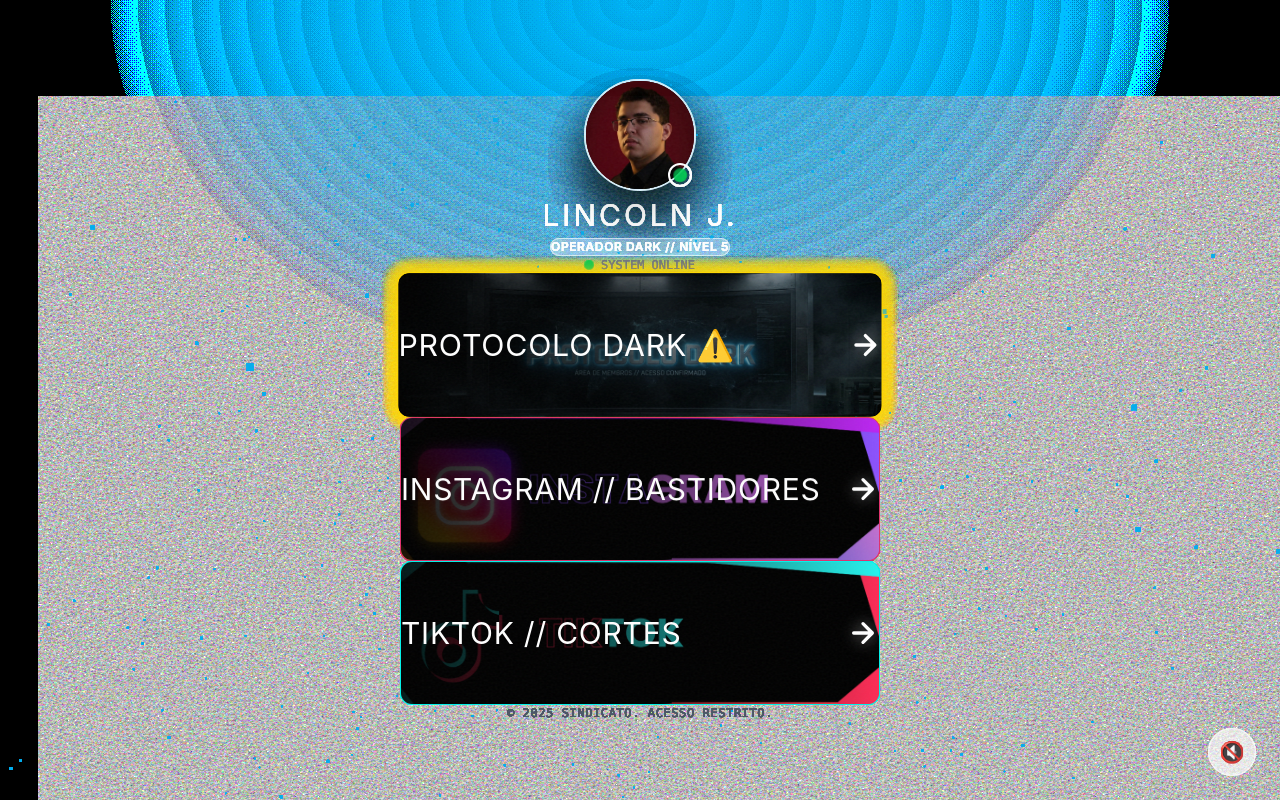
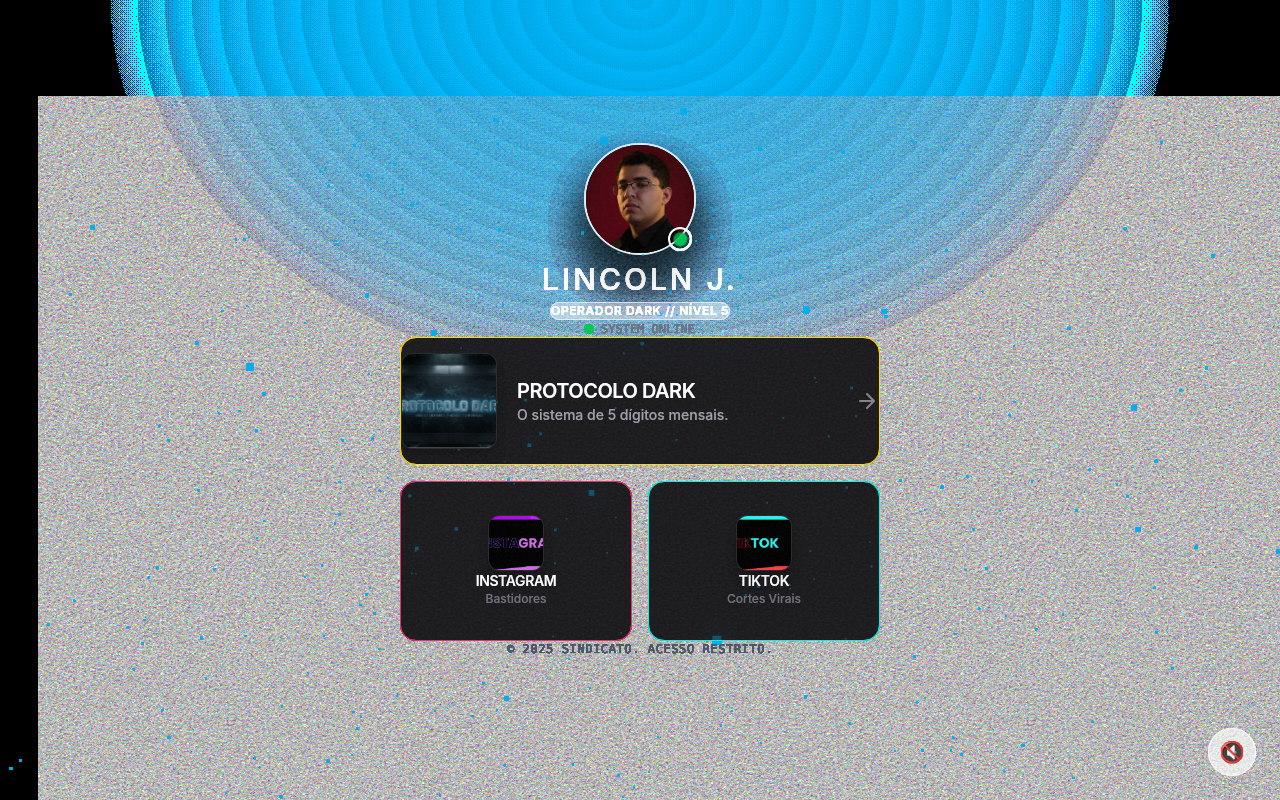
Before and after one commit to LincolnGameplays/linkbio, a React (Vite) app: page / in a window 1280 px wide. Built offline with nearby package versions, Linux system fonts and the light colour scheme.

Commit message:
Descrição das mudanças

```diff
--- a/index.html
+++ b/index.html
@@ -5,7 +5,7 @@
     <meta name="viewport" content="width=device-width, initial-scale=1.0" />
 
     <!-- SEO Meta Tags -->
-    <title>LINCOLN J. // PROTOCOLO DARK</title>
+    <title>PROTOCOLO DARK</title>
     <meta name="description" content="Central de Comando Operacional - Acesso aos sistemas e canais de Lincoln Joffre. Protocolo Dark: O sistema de 5 dígitos mensais." />
     <meta name="keywords" content="protocolo dark, lincoln joffre, operador dark, sistema, mentoria" />
     <meta name="author" content="Lincoln Joffre" />
--- a/src/App.tsx
+++ b/src/App.tsx
@@ -106,30 +106,39 @@
             </motion.div>
           </motion.div>
 
-          {/* Link Cards */}
-          <div className="space-y-4">
+          {/* Link Cards - Bento Grid */}
+          <div className="grid grid-cols-2 gap-4 w-full">
+            {/* Hero Card (Full Width) */}
+            <div className="col-span-2">
               <LinkCard
-              title="PROTOCOLO DARK ⚠️"
+                title="PROTOCOLO DARK"
+                subtitle="O sistema de 5 dígitos mensais."
                 url="https://protocolodark.vercel.app/"
                 image={protocoloImage}
                 borderColor="#FFD700"
-              isPriority={true}
+                variant="hero"
                 delay={0.9}
               />
+            </div>
 
+            {/* Social Cards (2 Columns) */}
             <LinkCard
-              title="INSTAGRAM // BASTIDORES"
+              title="INSTAGRAM"
+              subtitle="Bastidores"
               url="https://www.instagram.com/lincojoffre/"
               image={instagramImage}
               borderColor="#E1306C"
+              variant="grid"
               delay={1.1}
             />
 
             <LinkCard
-              title="TIKTOK // CORTES"
+              title="TIKTOK"
+              subtitle="Cortes Virais"
               url="https://www.tiktok.com/@.omeentor"
               image={tiktokImage}
               borderColor="#00F2EA"
+              variant="grid"
               delay={1.3}
             />
           </div>
--- a/src/components/LinkCard.tsx
+++ b/src/components/LinkCard.tsx
@@ -4,19 +4,21 @@
 
 interface LinkCardProps {
     title: string;
+    subtitle?: string;
     url: string;
     image: string;
     borderColor?: string;
-    isPriority?: boolean;
+    variant?: 'hero' | 'grid';
     delay?: number;
 }
 
 const LinkCard: React.FC<LinkCardProps> = ({
     title,
+    subtitle,
     url,
     image,
     borderColor = '#333',
-    isPriority = false,
+    variant = 'grid',
     delay = 0,
 }) => {
     const cardRef = useRef<HTMLAnchorElement>(null);
@@ -30,13 +32,12 @@
     useEffect(() => {
         if (!cardRef.current) return;
 
-        // Initialize Vanilla Tilt
         VanillaTilt.init(cardRef.current, {
-            max: 3, // Reduced tilt for banners
+            max: 2,
             speed: 400,
             glare: true,
-            'max-glare': 0.1,
-            scale: 1.02,
+            'max-glare': 0.05,
+            scale: 1.01,
         });
 
         return () => {
@@ -49,22 +50,19 @@
 
     const handleMouseMove = (e: React.MouseEvent<HTMLAnchorElement>) => {
         if (!cardRef.current) return;
-
         const rect = cardRef.current.getBoundingClientRect();
         const centerX = rect.left + rect.width / 2;
         const centerY = rect.top + rect.height / 2;
-
         const distanceX = e.clientX - centerX;
         const distanceY = e.clientY - centerY;
 
-        // Magnetic effect
         const maxDistance = 150;
         const distance = Math.sqrt(distanceX ** 2 + distanceY ** 2);
 
         if (distance < maxDistance) {
             const strength = (maxDistance - distance) / maxDistance;
-            mouseX.set(distanceX * strength * 0.15);
-            mouseY.set(distanceY * strength * 0.15);
+            mouseX.set(distanceX * strength * 0.1);
+            mouseY.set(distanceY * strength * 0.1);
         } else {
             mouseX.set(0);
             mouseY.set(0);
@@ -83,65 +81,81 @@
             target="_blank"
             rel="noopener noreferrer"
             className={`
-        relative block w-full h-32 md:h-36 overflow-hidden rounded-xl
-        border transition-all duration-300 group
-        ${isPriority ? 'heartbeat shadow-[0_0_20px_rgba(255,215,0,0.15)]' : ''}
-        active:scale-95
+                relative block overflow-hidden rounded-2xl
+                bg-zinc-900/50 backdrop-blur-md border border-white/10
+                transition-all duration-300 group
+                hover:shadow-[inset_0_0_20px_rgba(255,255,255,0.05)]
+                ${variant === 'hero' ? 'h-32' : 'h-40 flex flex-col items-center justify-center text-center p-4'}
             `}
             style={{
                 borderColor: borderColor,
-                borderWidth: '1px',
                 x,
                 y,
             }}
-            initial={{ opacity: 0, y: 50 }}
+            initial={{ opacity: 0, y: 20 }}
             animate={{ opacity: 1, y: 0 }}
             transition={{
-                duration: 0.8,
+                duration: 0.6,
                 delay: delay,
                 ease: [0.25, 0.46, 0.45, 0.94],
             }}
             whileHover={{
-                borderColor: isPriority ? '#FFD700' : borderColor === '#333' ? '#ffffff' : borderColor,
-                boxShadow: isPriority
-                    ? '0 0 30px rgba(255, 215, 0, 0.3)'
-                    : `0 0 30px ${borderColor}40`,
+                borderColor: borderColor === '#333' ? '#ffffff' : borderColor,
+                boxShadow: `0 0 20px ${borderColor}20`,
             }}
             onMouseMove={handleMouseMove}
             onMouseLeave={handleMouseLeave}
         >
-            {/* Background Image */}
-            <div
-                className="absolute inset-0 w-full h-full bg-cover bg-center transition-transform duration-700 group-hover:scale-110"
-                style={{ backgroundImage: `url(${image})` }}
+            {variant === 'hero' ? (
+                // Hero Variant (Horizontal)
+                <div className="flex items-center h-full p-4 gap-5">
+                    <div className="relative flex-shrink-0 w-24 h-24 rounded-xl overflow-hidden bg-black/50 border border-white/10 shadow-lg group-hover:scale-105 transition-transform duration-500">
+                        <img
+                            src={image}
+                            alt={title}
+                            className="w-full h-full object-cover"
                         />
+                        <div className="absolute inset-0 bg-gradient-to-t from-black/50 to-transparent" />
+                    </div>
 
-            {/* Gradient Overlay */}
-            <div className="absolute inset-0 bg-gradient-to-r from-black/90 via-black/60 to-transparent transition-opacity duration-300 group-hover:from-black/80" />
-
-            {/* Content Container */}
-            <div className="relative h-full flex items-center justify-between px-6 z-10">
-                {/* Title */}
-                <h3 className={`text-2xl md:text-3xl font-impact tracking-wide text-white ${isPriority ? 'glitch' : ''}`}>
+                    <div className="flex-1 min-w-0 flex flex-col justify-center">
+                        <h3 className="text-xl font-semibold text-white tracking-tight group-hover:text-white/90 transition-colors">
                             {title}
                         </h3>
+                        {subtitle && (
+                            <p className="text-sm text-zinc-400 mt-1 font-medium">
+                                {subtitle}
+                            </p>
+                        )}
+                    </div>
 
-                {/* Arrow Icon */}
-                <div className="flex-shrink-0 text-white drop-shadow-[0_0_8px_rgba(255,255,255,0.5)] group-hover:translate-x-2 transition-transform duration-300">
-                    <svg
-                        width="32"
-                        height="32"
-                        viewBox="0 0 24 24"
-                        fill="none"
-                        stroke="currentColor"
-                        strokeWidth="2.5"
-                        strokeLinecap="round"
-                        strokeLinejoin="round"
-                    >
+                    <div className="flex-shrink-0 text-white/30 group-hover:text-white group-hover:translate-x-1 transition-all duration-300">
+                        <svg width="24" height="24" viewBox="0 0 24 24" fill="none" stroke="currentColor" strokeWidth="2" strokeLinecap="round" strokeLinejoin="round">
                             <path d="M5 12h14M12 5l7 7-7 7" />
                         </svg>
                     </div>
                 </div>
+            ) : (
+                // Grid Variant (Vertical)
+                <>
+                    <div className="relative w-14 h-14 mb-3 rounded-xl overflow-hidden bg-black/50 border border-white/10 shadow-lg group-hover:scale-110 transition-transform duration-500">
+                        <img
+                            src={image}
+                            alt={title}
+                            className="w-full h-full object-cover"
+                        />
+                    </div>
+
+                    <h3 className="text-sm font-semibold text-white tracking-tight">
+                        {title}
+                    </h3>
+                    {subtitle && (
+                        <p className="text-xs text-zinc-500 mt-1">
+                            {subtitle}
+                        </p>
+                    )}
+                </>
+            )}
         </motion.a>
     );
 };
--- a/src/index.css
+++ b/src/index.css
@@ -16,6 +16,7 @@
   overflow-x: hidden;
   -webkit-font-smoothing: antialiased;
   -moz-osx-font-smoothing: grayscale;
+  font-weight: 500;
 }
 
 /* Noise Overlay - Film Grain Effect */
--- a/tailwind.config.js
+++ b/tailwind.config.js
@@ -14,7 +14,7 @@
                 alert: '#EF4444',
             },
             fontFamily: {
-                impact: ['Impact', 'Arial Black', 'sans-serif'],
+                sans: ['Inter', 'sans-serif'],
             },
             letterSpacing: {
                 widest: '0.2em',
```
Lines whose indentation alone changed are shown as unchanged.
